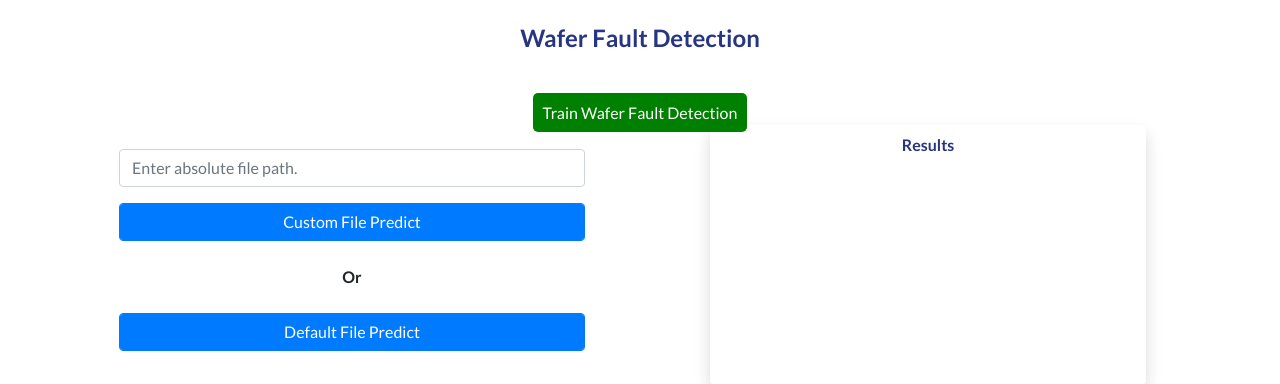
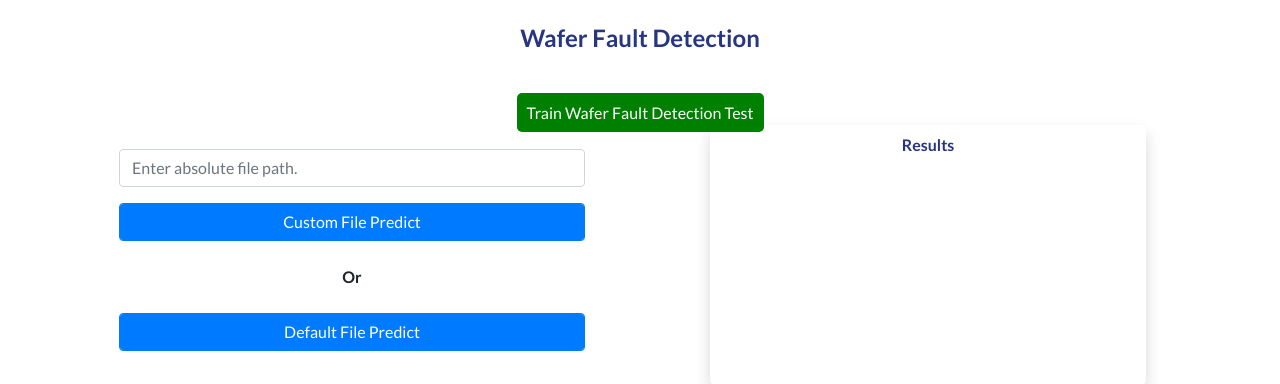
Before and after one commit to SumanSav1/wafer-circleci, a Flask app: page / in a window 1280 px wide. Shown: the part 56-440 px from the top of the page. Run offline with Flask 2, Linux system fonts and the light colour scheme; parts of the project's set-up code (start-up, migrations or seed data) failed here and were passed over; some libraries are stand-ins or nearby versions.

Commit message:
Html page chaned

```diff
--- a/templates/index.html
+++ b/templates/index.html
@@ -124,7 +124,7 @@
 			<h4 class="my-4 title">Wafer Fault Detection</h4>
 			<br>
 
-			<a class="my-4 title" href="/train" style="padding:10px;border-radius:5px;background-color:Green;border:none;color:white"> Train Wafer Fault Detection</a>
+			<a class="my-4 title" href="/train" style="padding:10px;border-radius:5px;background-color:Green;border:none;color:white"> Train Wafer Fault Detection Test</a>
 			<div class="row">
 				<div class="col-md-6 col-xs-12">
 					<br/>
```
